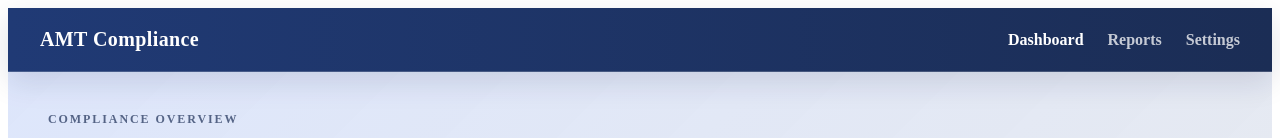
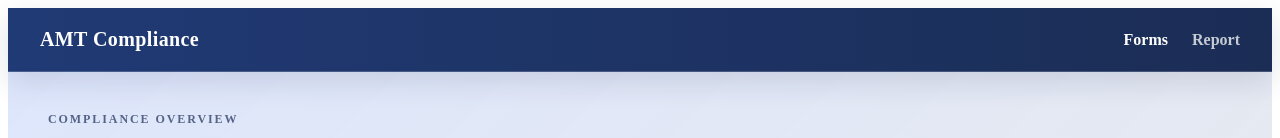
Before and after one commit to manojramoo/amt-compliance-report, an Angular app: page / in a window 1280 px wide. Shown: the top 138 px of the page. Built offline with nearby package versions, Linux system fonts and the light colour scheme.

Commit message:
Update navigation tabs to Forms and Report

```diff
--- a/src/app/navigation-bar/navigation-bar.component.html
+++ b/src/app/navigation-bar/navigation-bar.component.html
@@ -1,8 +1,7 @@
 <nav class="navigation-bar">
   <div class="navigation-bar__brand">AMT Compliance</div>
   <ul class="navigation-bar__links">
-    <li><a href="#" class="is-active">Dashboard</a></li>
-    <li><a href="#">Reports</a></li>
-    <li><a href="#">Settings</a></li>
+    <li><a href="#" class="is-active">Forms</a></li>
+    <li><a href="#">Report</a></li>
   </ul>
 </nav>
```
